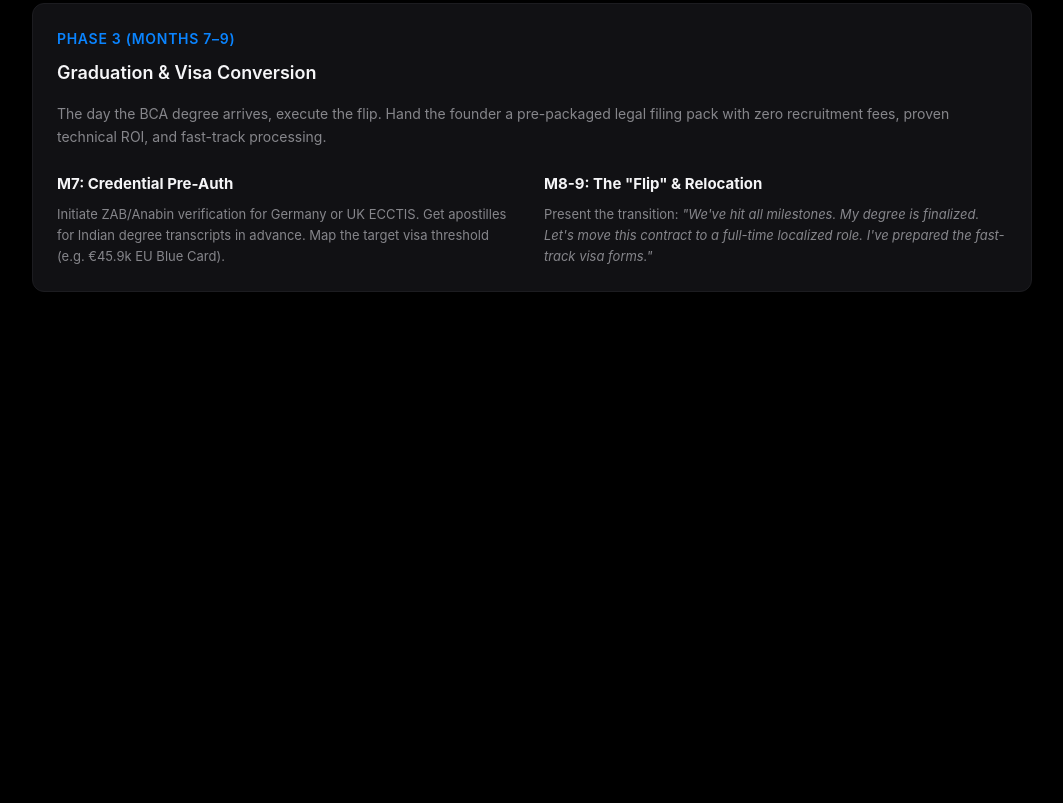
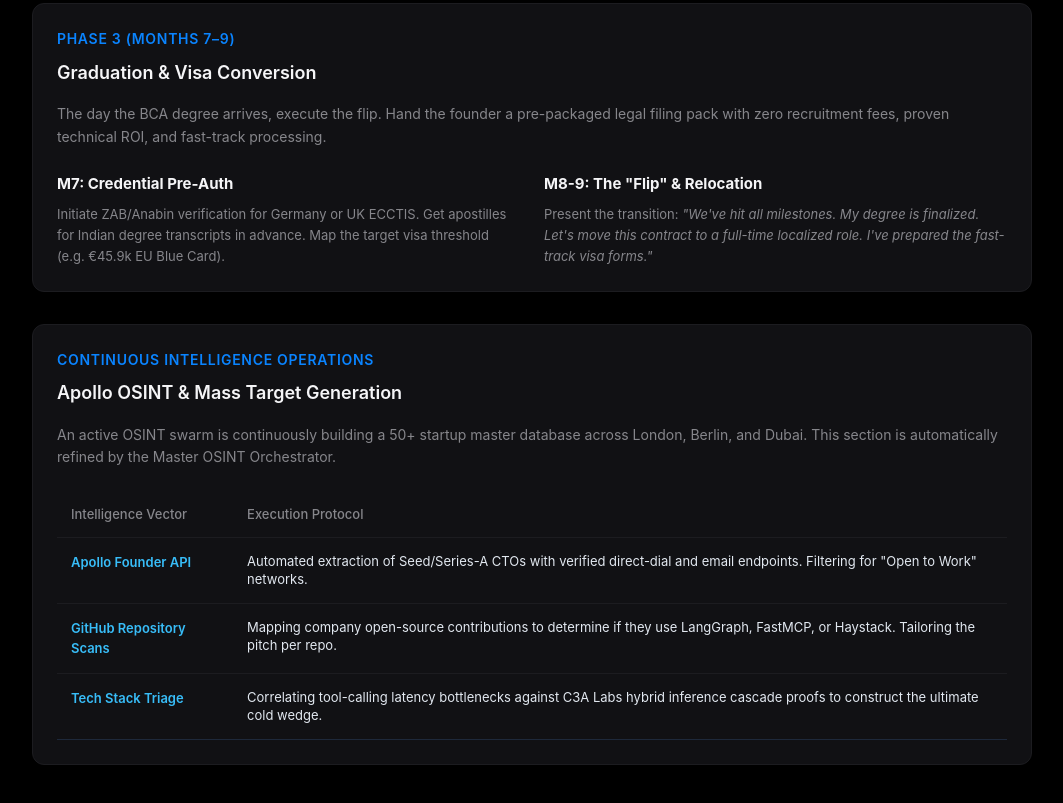
Before and after one commit to satyamsingh-eng/GLOBAL_ESCAPE_ROADMAP, a plain HTML site: page GLOBAL_ESCAPE_ROADMAP.html in a window 1280 px wide. Shown: the part 1935-2738 px from the top of the page, without its empty margins (108-1171 px from the left). Before the commit the page ends 2319 px from the top, so only its background shows below. Drawn offline with Linux system fonts and the light colour scheme.

Commit message:
refactor(html): loop refinement #1 - added Apollo OSINT & Mass Target Generation section

```diff
--- a/GLOBAL_ESCAPE_ROADMAP.html
+++ b/GLOBAL_ESCAPE_ROADMAP.html
@@ -250,6 +250,36 @@ AI Systems & Agent Architect</div>
                 </div>
             </div>
         </div>
+
+        <div class="card">
+            <div class="phase-header">Continuous Intelligence Operations</div>
+            <h2 class="card-title">Apollo OSINT & Mass Target Generation</h2>
+            <p style="color: var(--text-secondary); font-size: 14px; margin-bottom: 24px;">An active OSINT swarm is continuously building a 50+ startup master database across London, Berlin, and Dubai. This section is automatically refined by the Master OSINT Orchestrator.</p>
+
+            <table style="width: 100%; border-collapse: collapse; font-size: 13px; text-align: left;">
+                <thead>
+                    <tr>
+                        <th style="padding: 12px 14px;">Intelligence Vector</th>
+                        <th style="padding: 12px 14px;">Execution Protocol</th>
+                    </tr>
+                </thead>
+                <tbody style="divide-y divide-slate-800;">
+                    <tr style="border-bottom: 1px solid #1e293b;">
+                        <td style="padding: 14px; font-weight: 600; color: #38bdf8;">Apollo Founder API</td>
+                        <td style="padding: 14px; color: #e2e8f0; line-height: 1.4;">Automated extraction of Seed/Series-A CTOs with verified direct-dial and email endpoints. Filtering for "Open to Work" networks.</td>
+                    </tr>
+                    <tr style="border-bottom: 1px solid #1e293b;">
+                        <td style="padding: 14px; font-weight: 600; color: #38bdf8;">GitHub Repository Scans</td>
+                        <td style="padding: 14px; color: #e2e8f0; line-height: 1.4;">Mapping company open-source contributions to determine if they use LangGraph, FastMCP, or Haystack. Tailoring the pitch per repo.</td>
+                    </tr>
+                    <tr style="border-bottom: 1px solid #1e293b;">
+                        <td style="padding: 14px; font-weight: 600; color: #38bdf8;">Tech Stack Triage</td>
+                        <td style="padding: 14px; color: #e2e8f0; line-height: 1.4;">Correlating tool-calling latency bottlenecks against C3A Labs hybrid inference cascade proofs to construct the ultimate cold wedge.</td>
+                    </tr>
+                </tbody>
+            </table>
+        </div>
+
     </div>
 </body>
 </html>
```
